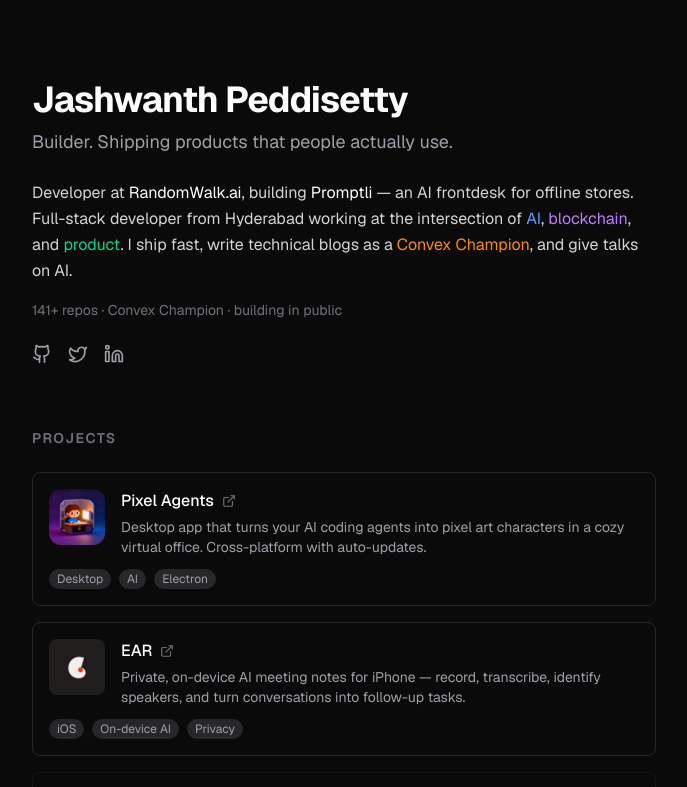
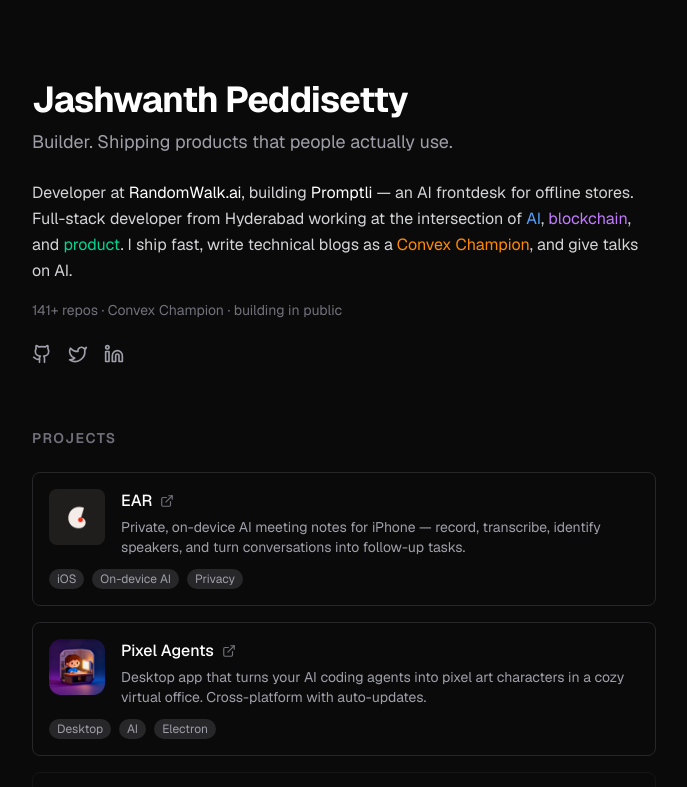
Before and after one commit to jashwanth0712/jashwanth0712, a Next.js app: page / in a window 1280 px wide. Shown: the top 787 px of the page, without its empty margins (296-983 px from the left). Built offline with nearby package versions, Linux system fonts and the light colour scheme.

Commit message:
Show EAR before Pixel Agents

```diff
--- a/src/app/projects.tsx
+++ b/src/app/projects.tsx
@@ -14,20 +14,20 @@
 
 const projects: Project[] = [
   {
+    name: "EAR",
+    description:
+      "Private, on-device AI meeting notes for iPhone — record, transcribe, identify speakers, and turn conversations into follow-up tasks.",
+    tags: ["iOS", "On-device AI", "Privacy"],
+    link: "https://github.com/jashwanth0712/ear",
+    image: "/projects/ear.png",
+  },
+  {
     name: "Pixel Agents",
     description:
       "Desktop app that turns your AI coding agents into pixel art characters in a cozy virtual office. Cross-platform with auto-updates.",
     tags: ["Desktop", "AI", "Electron"],
     website: "https://pixelagent.space",
     image: "/projects/pixel-agents.png",
-  },
-  {
-    name: "EAR",
-    description:
-      "Private, on-device AI meeting notes for iPhone — record, transcribe, identify speakers, and turn conversations into follow-up tasks.",
-    tags: ["iOS", "On-device AI", "Privacy"],
-    link: "https://github.com/jashwanth0712/ear",
-    image: "/projects/ear.png",
   },
   {
     name: "Unseizable",
```
